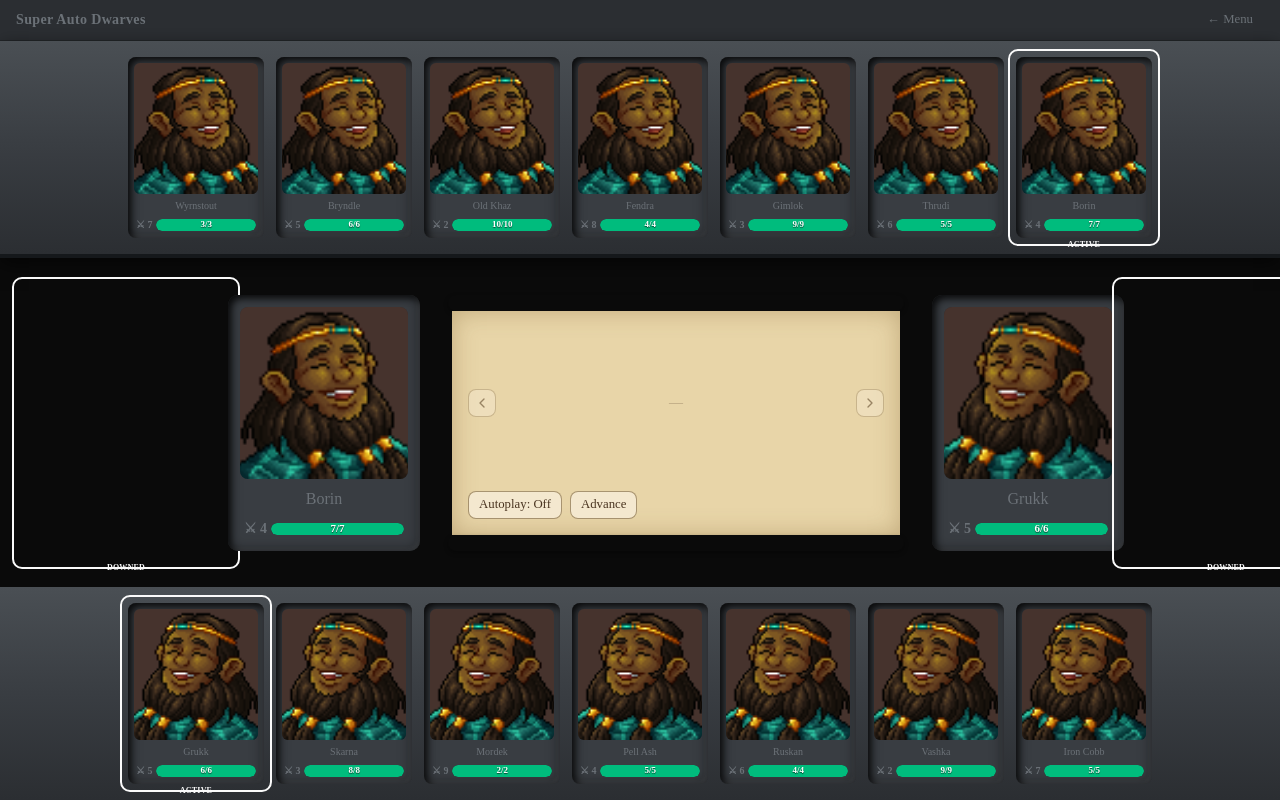
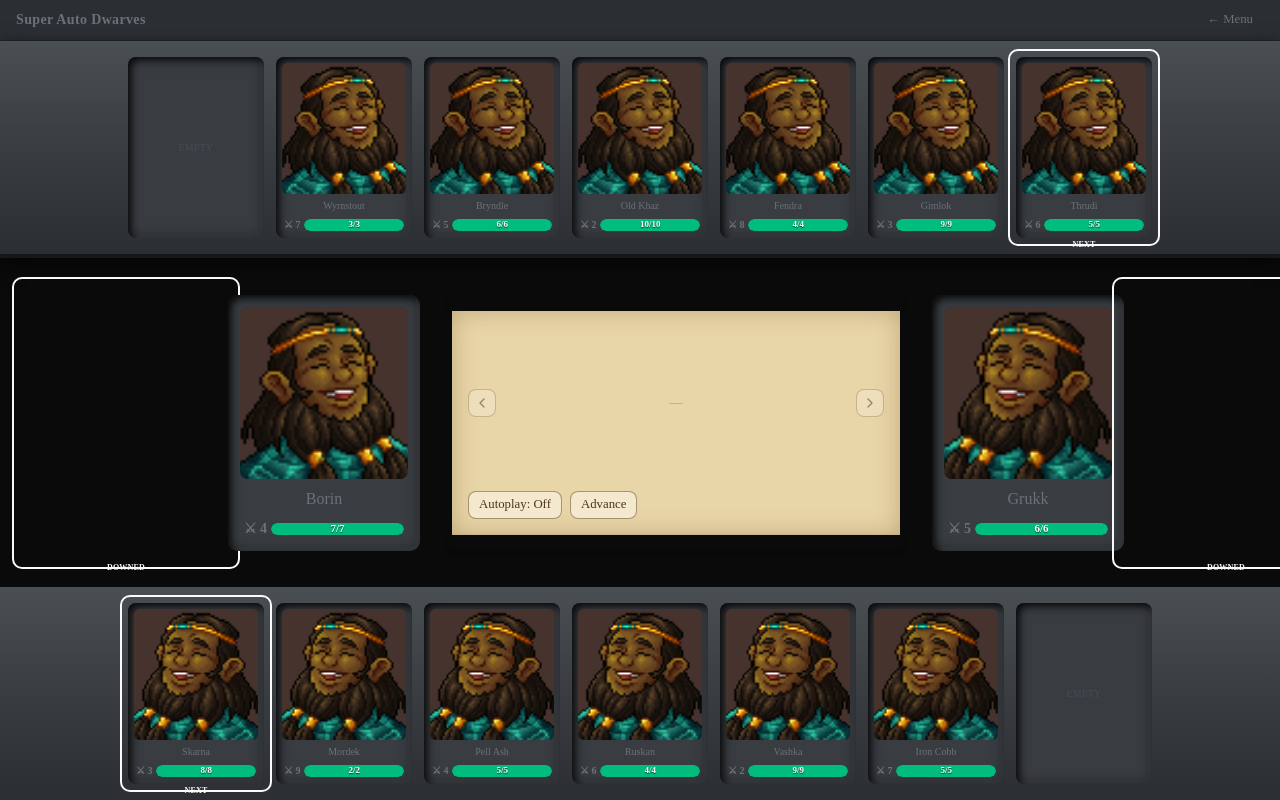
Before and after one commit to Mosniff/super-auto-dwarves-next, a Next.js app: page /play in a window 1280 px wide. Shown: the top 800 px of the page. Built offline with nearby package versions, Linux system fonts and the light colour scheme.

Commit message:
Stop duplicating active fighter card

```diff
--- a/src/components/game/BattleScreen.tsx
+++ b/src/components/game/BattleScreen.tsx
@@ -30,7 +30,9 @@ export function BattleScreen() {
   } = useBattlePlayback(resolvedBattle);
 
   return (
-    <GameScreenShell playerCharacters={currentState.player.activeCharacters}>
+    <GameScreenShell
+      playerBenchCharacters={currentState.player.activeCharacters.slice(1)}
+    >
       <section className="flex flex-1 items-center justify-center p-6">
         <ActionZone
           playerFrontCharacter={currentState.player.activeCharacters[0]}
@@ -51,7 +53,7 @@ export function BattleScreen() {
         />
       </section>
       <RosterSlab
-        characters={currentState.enemy.activeCharacters}
+        characters={currentState.enemy.activeCharacters.slice(1)}
         variant="enemy"
       />
     </GameScreenShell>
--- a/src/components/game/GameScreenShell.tsx
+++ b/src/components/game/GameScreenShell.tsx
@@ -2,12 +2,12 @@ import type { Character } from "@/lib/battle/types";
 import { RosterSlab } from "./RosterSlab";
 
 interface GameScreenShellProps {
-  playerCharacters: Character[];
+  playerBenchCharacters: Character[];
   children: React.ReactNode;
 }
 
 export function GameScreenShell({
-  playerCharacters,
+  playerBenchCharacters,
   children,
 }: GameScreenShellProps) {
   return (
@@ -18,7 +18,7 @@ export function GameScreenShell({
           borderBottom: "var(--slab-base-border)",
         }}
       >
-        <RosterSlab characters={playerCharacters} variant="player" />
+        <RosterSlab characters={playerBenchCharacters} variant="player" />
       </div>
       <div className="flex flex-1 flex-col">{children}</div>
     </main>
--- a/src/components/game/RosterSlab.tsx
+++ b/src/components/game/RosterSlab.tsx
@@ -27,7 +27,7 @@ export function RosterSlab({
             <RosterSlot
               character={character}
               facing={facing}
-              isActive={i === 0 && Boolean(character)}
+              isNext={i === 0 && Boolean(character)}
             />
           </div>
         ))}
--- a/src/components/game/RosterSlot.tsx
+++ b/src/components/game/RosterSlot.tsx
@@ -4,15 +4,15 @@ import { CharacterCard } from "./CharacterCard";
 interface RosterSlotProps {
   character?: Character;
   facing?: "left" | "right";
-  isActive?: boolean;
+  isNext?: boolean;
 }
 
 export function RosterSlot({
   character,
   facing = "right",
-  isActive = false,
+  isNext = false,
 }: RosterSlotProps) {
-  const showActiveHalo = isActive && Boolean(character);
+  const showNextHalo = isNext && Boolean(character);
 
   return (
     <div className="relative">
@@ -28,7 +28,7 @@ export function RosterSlot({
           </span>
         )}
       </div>
-      {showActiveHalo && (
+      {showNextHalo && (
         <div
           className="pointer-events-none absolute -inset-2 rounded-lg border-2"
           style={{ borderColor: "var(--color-parchment-300)" }}
@@ -40,7 +40,7 @@ export function RosterSlot({
               color: "var(--color-parchment-300)",
             }}
           >
-            active
+            next
           </span>
         </div>
       )}
```
